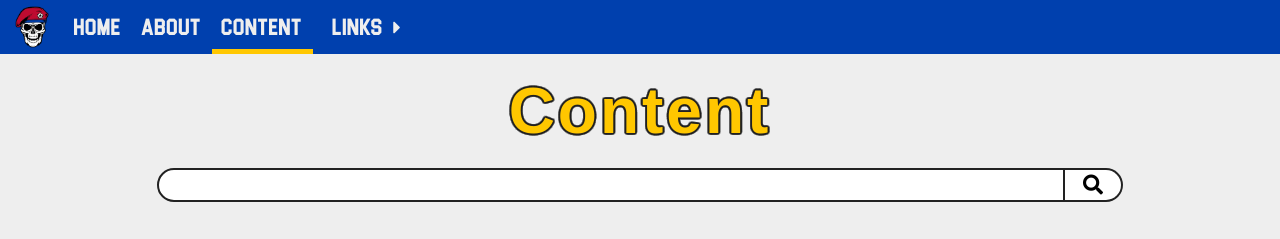
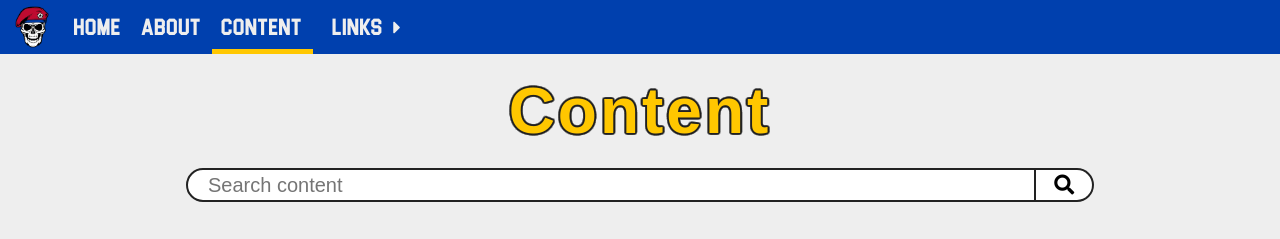
Before and after one commit to izzzzthewiz/usm, a plain HTML site: page content/index.html in a window 1280 px wide. Shown: the top 239 px of the page. Drawn offline with Linux system fonts and the light colour scheme; a web font is replaced by a local one.

Commit message:
edited search

```diff
--- a/content/content.js
+++ b/content/content.js
@@ -50,7 +50,7 @@ async function search(searchString) {
         });
         displayVideos(filteredVideos);
         if (filteredVideos.toString() == ''){
-            contentwrap.innerHTML = `<h1 class="center red-text" id="noresults">No videos found!</h1>`;
+            contentwrap.innerHTML = `<h2 class="center red-text" id="noresults">No videos found!</h2>`;
         }
         cleardiv.classList.add('show')
     } catch(err) {
--- a/content/index.html
+++ b/content/index.html
@@ -32,7 +32,7 @@
             </h1>
 
             <div class="search">
-                <input type="text" id="searchbar">
+                <input type="text" id="searchbar" placeholder="Search content" autocomplete="off">
                 <button id="searchbtn"><i class="fas fa-search"></i></button>
             </div>
             <div class="searchclear">
--- a/css/main.css
+++ b/css/main.css
@@ -222,7 +222,7 @@ img.modal{
 #searchbar{
     border: 2px solid var(--black);
     border-radius: 50px 0 0 50px;
-    width: 75%;
+    width: 70%;
     height: 30px;
     padding: 0 20px 0 20px;
     background-color: #fff;
```
